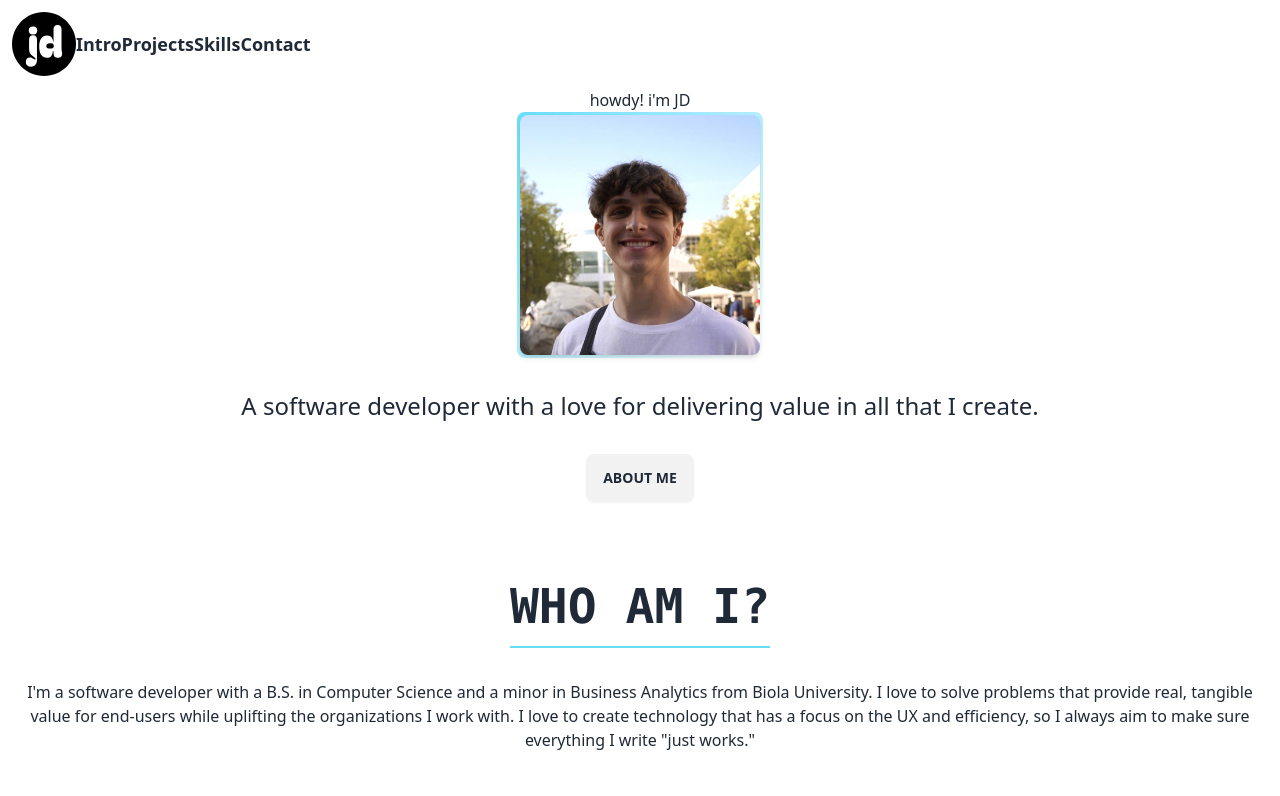
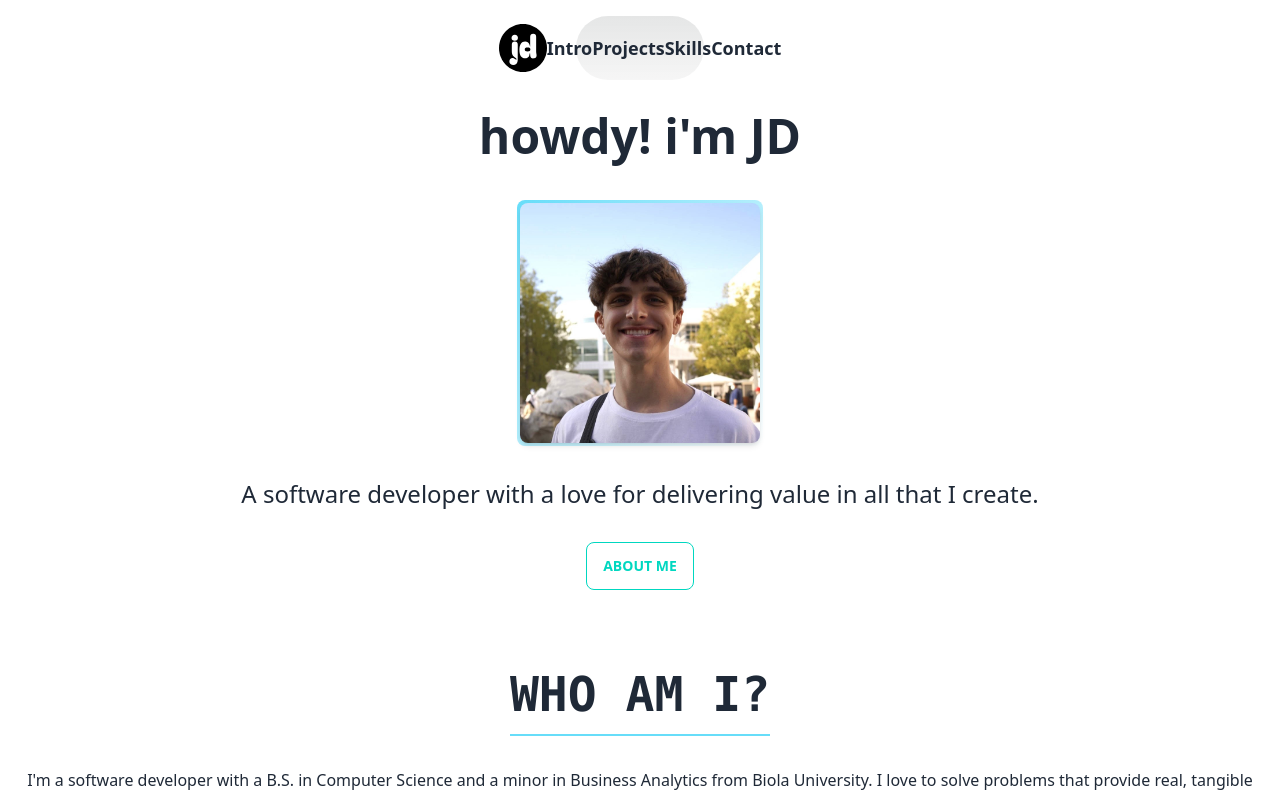
Before and after one commit to jdgio2/portfoliov1, a React (Vite) app: page / in a window 1280 px wide. Shown: the top 796 px of the page. Built offline with nearby package versions, Linux system fonts and the light colour scheme.

Commit message:
Trying out some new header styles

```diff
--- a/src/components/layout/Header.tsx
+++ b/src/components/layout/Header.tsx
@@ -1,17 +1,16 @@
 export default function Header() {
   return (
-    <section id="header" className="p-1 sticky top-0 left-0 right-0 z-50">
-      <nav className="navbar bg-base-100">
-        <a
-          href="#"
-          className="hidden md:block text-lg font-semibold"
-          aria-label="Logo"
-        >
+    <section id="header" className="p-1 sticky top-3 z-50">
+      <nav
+        className="navbar rounded-full flex justify-self-center justify-center px-9 w-32
+      backdrop-blur-md bg-base-300/40 bg-gradient-to-t from-base-100/10 to-base-300/100"
+      >
+        <a href="#" className="justify-self-center" aria-label="JD's Logo">
           <svg
             xmlns="http://www.w3.org/2000/svg"
             viewBox="0 0 225 225"
             fill="none"
-            className="w-16 h-16"
+            className="w-12 h-12"
           >
             <path
               d="M225 112.5C225 174.632 174.632 225 112.5 225C50.368 225 0 174.632 0 112.5C0 50.368 50.368 0 112.5 0C174.632 0 225 50.368 225 112.5Z"
--- a/src/components/sections/Hero.tsx
+++ b/src/components/sections/Hero.tsx
@@ -1,7 +1,9 @@
 export default function Hero() {
   return (
     <section id="hero" className="flex flex-col items-center mb-10 h-full">
-      <h1 className="">howdy! i'm JD</h1>
+      <h1 className="my-10 mx-1 text-5xl font-black text-center justify-self-center">
+        howdy! i'm JD
+      </h1>
       <div className="p-[3px] bg-gradient-to-br  from-onahau-300 rounded-lg">
         <img
           src="/src/assets/heropic.jpg"
@@ -13,7 +15,10 @@ export default function Hero() {
         A software developer with a love for delivering value in all that I
         create.
       </h2>
-      <button className="btn">ABOUT ME</button>
+
+      <a href="#intro">
+        <button className="btn btn-outline btn-accent">ABOUT ME</button>
+      </a>
     </section>
   );
 }
```
